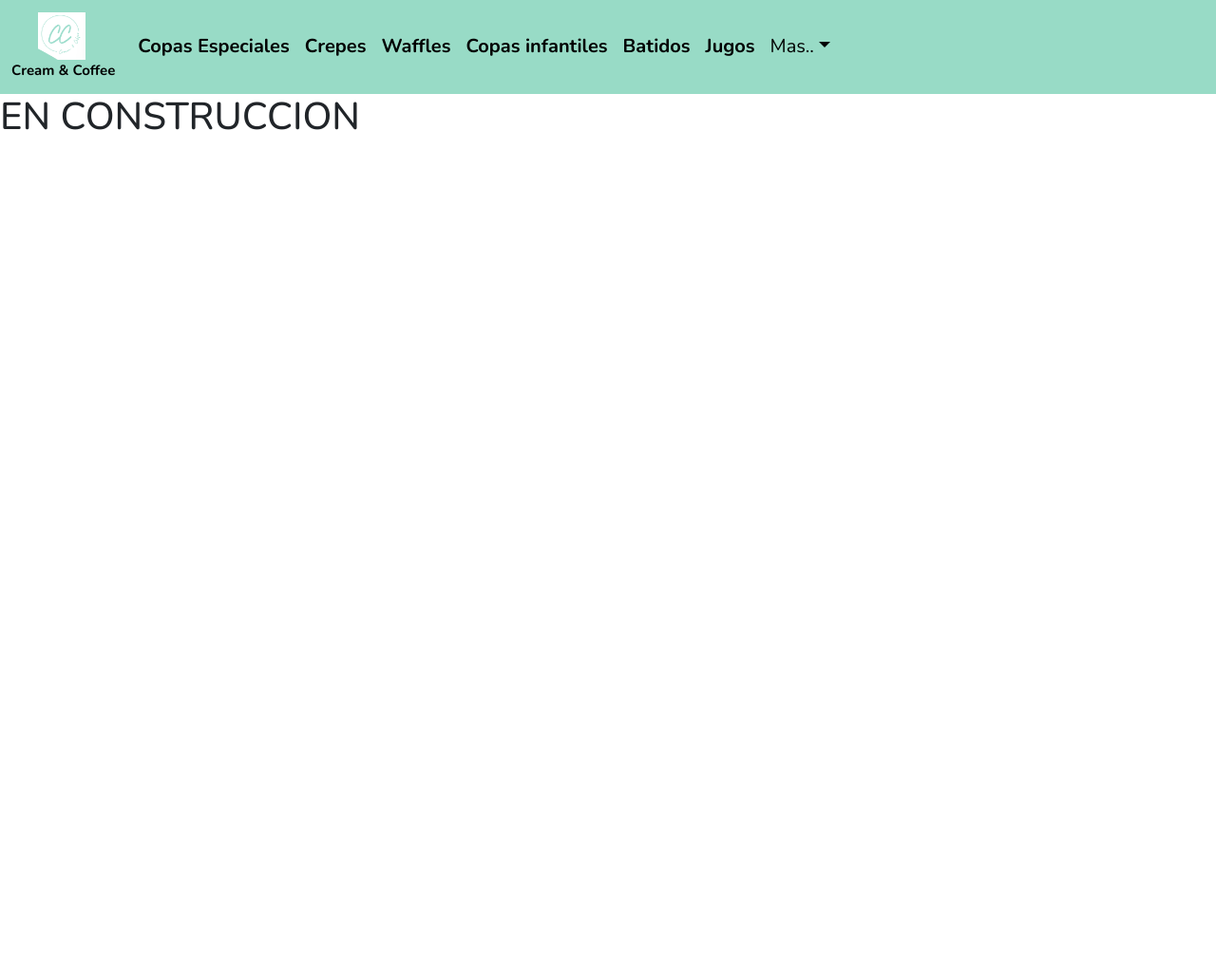
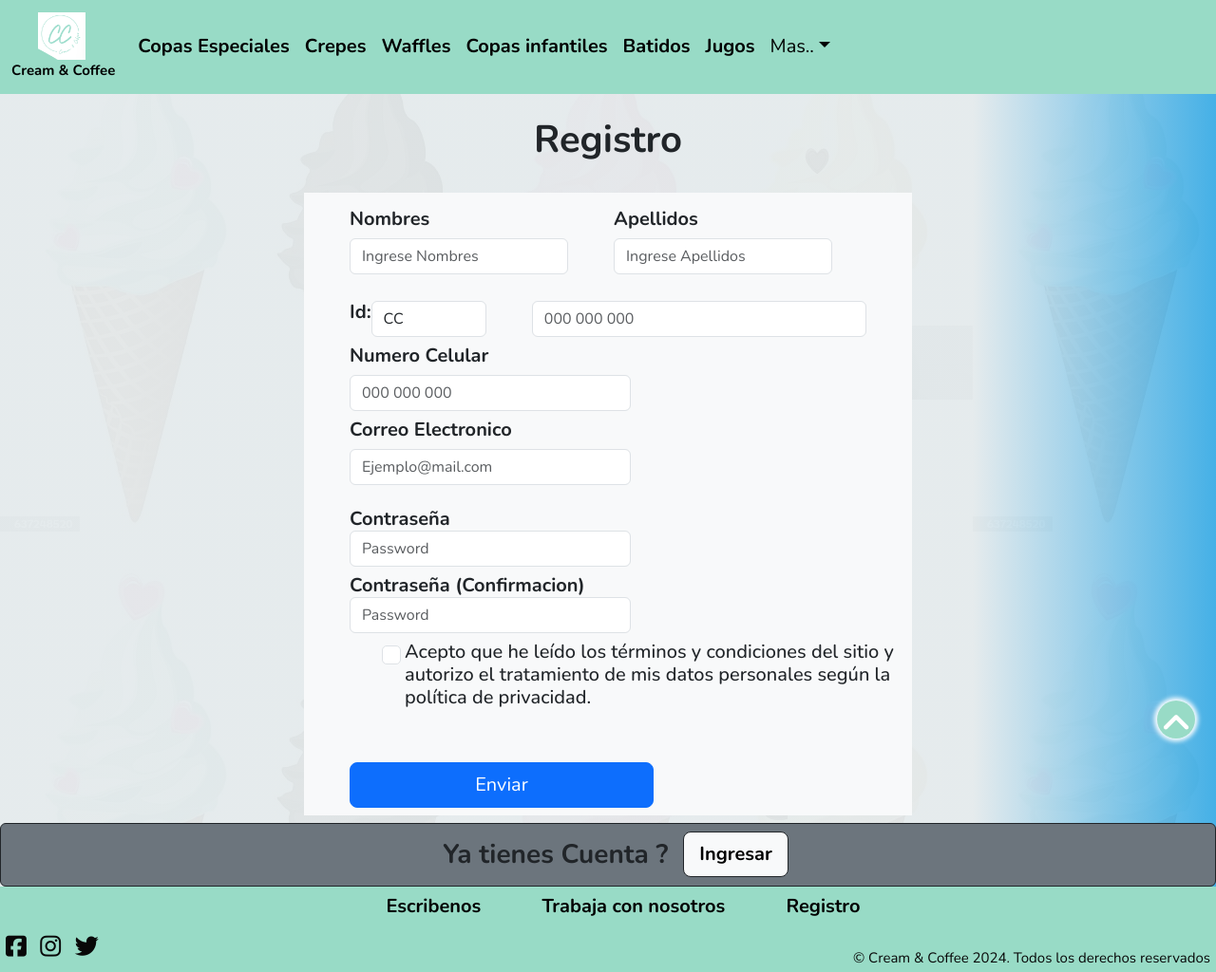
Before and after one commit to kaneo2014/PreEntregaJonathanRodriguez, a plain HTML site: page Pages/Registro.html in a window 1280 px wide. Shown: the whole page at 95% size. Before the commit the page ends 800 px from the top, so only its background shows below. Drawn offline with nearby package versions, Linux system fonts and the light colour scheme.

Commit message:
se agrega formato registro

```diff
--- a/CSS/Estilos.scss
+++ b/CSS/Estilos.scss
@@ -453,7 +453,7 @@ height: 80%;
     left:25%;
       }
 .fondoT{
-background-image:linear-gradient( to right, rgba(228, 234, 236, 0.95) 80%,rgba(59, 172, 229, 0.95)), url(/Imagenes/Helados.jpg) ;
+background-image:linear-gradient( to right, rgba(228, 234, 236, 0.95) 80%,rgba(59, 172, 229, 0.95)), url(../Imagenes/Helados.jpg) ;
 }
         /*media queries inicia*/
 
--- a/Pages/Registro.html
+++ b/Pages/Registro.html
@@ -8,10 +8,10 @@
     <link href="https://cdn.jsdelivr.net/npm/bootstrap@5.3.3/dist/css/bootstrap.min.css" rel="stylesheet"
       integrity="sha384-QWTKZyjpPEjISv5WaRU9OFeRpok6YctnYmDr5pNlyT2bRjXh0JMhjY6hW+ALEwIH" crossorigin="anonymous"/>
     <link rel="stylesheet" href="../CSS/Estilos.css">
-    <title>Restablecer contraseña</title>
+    <title>Registro</title>
 </head>
-<body>
-    <header>
+<body class= "fondoT">
+    <header id="inicioR">
 <!--Inicio de la barra de Navegacion-->
 <nav class="navbar navbar-expand-lg  navbar-dark">
   <div class="container-fluid">
@@ -54,8 +54,84 @@
   </div>
 </nav>
 </header>
-    <h1>EN CONSTRUCCION</h1>
+     <!--Inicio del formato Registro-->
+  <section>
+    <h1 class="p-4 text-center " > <strong>Registro</strong></h1>
+    <div class="my-2 col-md-6 mx-auto mb-2 h5 bg-light">
+      <div class="d-flex">
+        <div class="  mb-1 mt-3 ms-5">
+          <label for="uname" class="form-label"><strong>Nombres</strong></label>
+          <input type="text" class="form-control w-100" id="uname" placeholder="Ingrese Nombres" name="uname" required>
+        </div>
+        <div class=" mb-4 mt-3 ms-5">
+          <label for="uname" class="form-label"><strong>Apellidos</strong></label>
+          <input type="text" class="form-control w-100" id="uname" placeholder="Ingrese Apellidos" name="uname" required>
+        </div>
+      </div>
+      <div class="form-group mb-2 mt-1 ms-5 d-flex">
+        <label for="exampleFormControlSelect1"><strong>Id: </strong></label>
+        <select class="form-control w-25 me-5 " id="exampleFormControlSelect1">
+          <option>CC</option>
+          <option>Pasport</option>
+        </select>
+        <input type="text" class="form-control w-75 me-5" id="uname" placeholder="000 000 000" name="uname" required>
+      </div>
 
+      <div class=" mb-2 mt-1 ms-5">
+        <label for="uname" class="form-label"><strong>Numero Celular</strong></label>
+        <input type="text" class="form-control w-50" id="uname" placeholder="000 000 000" name="uname" required>
+      </div>
+      <div class=" mb-2 mt-1 ms-5">
+        <label for="uname" class="form-label"><strong>Correo Electronico</strong></label>
+        <input type="text" class="form-control w-50" id="uname" placeholder="Ejemplo@mail.com" name="uname" required>
+      </div>
+      <div class="form-group  mb-2 mt-4 ms-5">
+        <label for="exampleInputPassword1"><strong>Contraseña</strong></label>
+        <input type="password" class="form-control w-50" id="exampleInputPassword1" placeholder="Password">
+      </div>
+      <div class="form-group  mb-2 mt-2 ms-5">
+        <label for="exampleInputPassword1"><strong>Contraseña (Confirmacion)</strong></label>
+        <input type="password" class="form-control w-50" id="exampleInputPassword1" placeholder="Password">
+      </div>
+      <div class="form-group form-check  mb-2 mt-2 ms-5 d-flex ">
+        <input type="checkbox" class="form-check-input ms-1 " id="exampleCheck1">
+        <label class="form-check-label ms-1" for="exampleCheck1">Acepto que he leído los términos y condiciones del sitio y autorizo el tratamiento de
+          mis datos personales según la política de privacidad.</label>
+      </div>
+      <button type="submit" class="btn btn-primary btn-lg mt-5 ms-5  w-50 mb-2">Enviar</button>
+    </div>
+  </section>
+  <div class=" d-flex justify-content-center containerR bg-secondary border border-dark rounded">
+
+      <h3 class="align-self-center m-3"><strong>Ya tienes Cuenta  ?</strong></h3> <a type="button" href="../Pages/formatoIngreso.html" class=" align-self-center btn btn-lg text-black btn-light border border-dark"><strong>Ingresar </strong></a>
+    </div>
+   <!-- inicio de la divicion del footer -->
+   <footer>
+      <div class="barraI">
+        <ul>
+          <li><a href="../Pages/Escribenos.html">Escribenos</a></li>
+          <li><a href="../Pages/Trabajacon.html">Trabaja con nosotros</a></li>
+          <li><a href="../Pages/Registro.html">Registro</a></li>
+        </ul>
+      </div>
+      <div class="inferior">
+        <div class="redes">
+          <a href="#">
+            <i class="fa-brands fa-square-facebook"></i>
+          </a>
+          <a href="#">
+            <i class="fa-brands fa-instagram"></i>
+          </a>
+          <a href="#">
+            <i class="fa-brands fa-twitter"></i>
+          </a>
+        </div>
+        <p>© Cream & Coffee 2024. Todos los derechos reservados</p>
+      </div>
+      <a href="#inicioR" class="subir">
+        <i class="fa-solid fa-angle-up"></i>
+      </a>
+    </footer>
     <script
     src="https://cdn.jsdelivr.net/npm/@popperjs/core@2.11.8/dist/umd/popper.min.js"
     integrity="sha384-I7E8VVD/ismYTF4hNIPjVp/Zjvgyol6VFvRkX/vR+Vc4jQkC+hVqc2pM8ODewa9r"
```
Also changed, not shown: Pages/Escribenos.html (+2 -2 lines), Pages/Restablecer.html (+2 -2 lines), Pages/Trabajacon.html (+5 -11 lines), CSS/Estilos.css.
